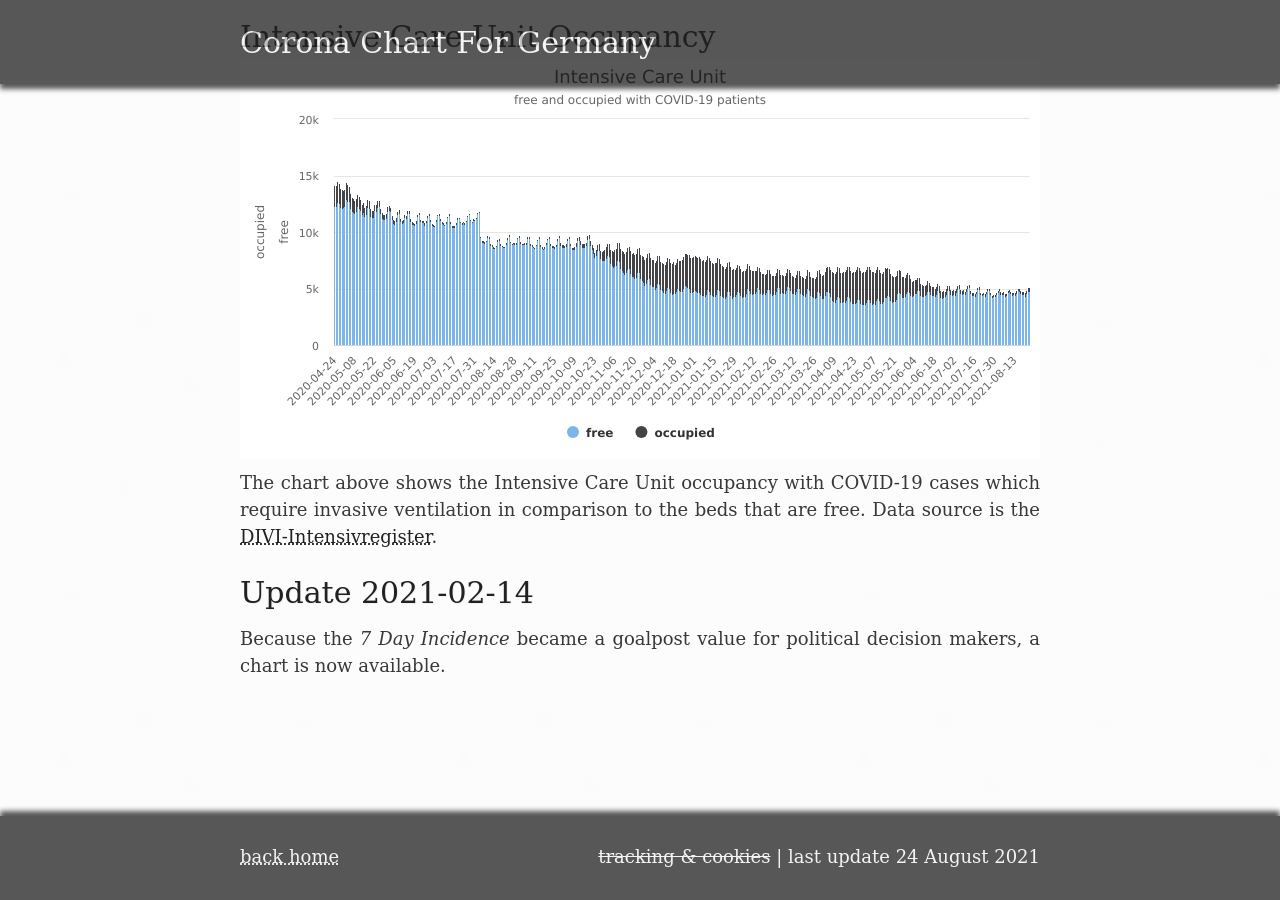
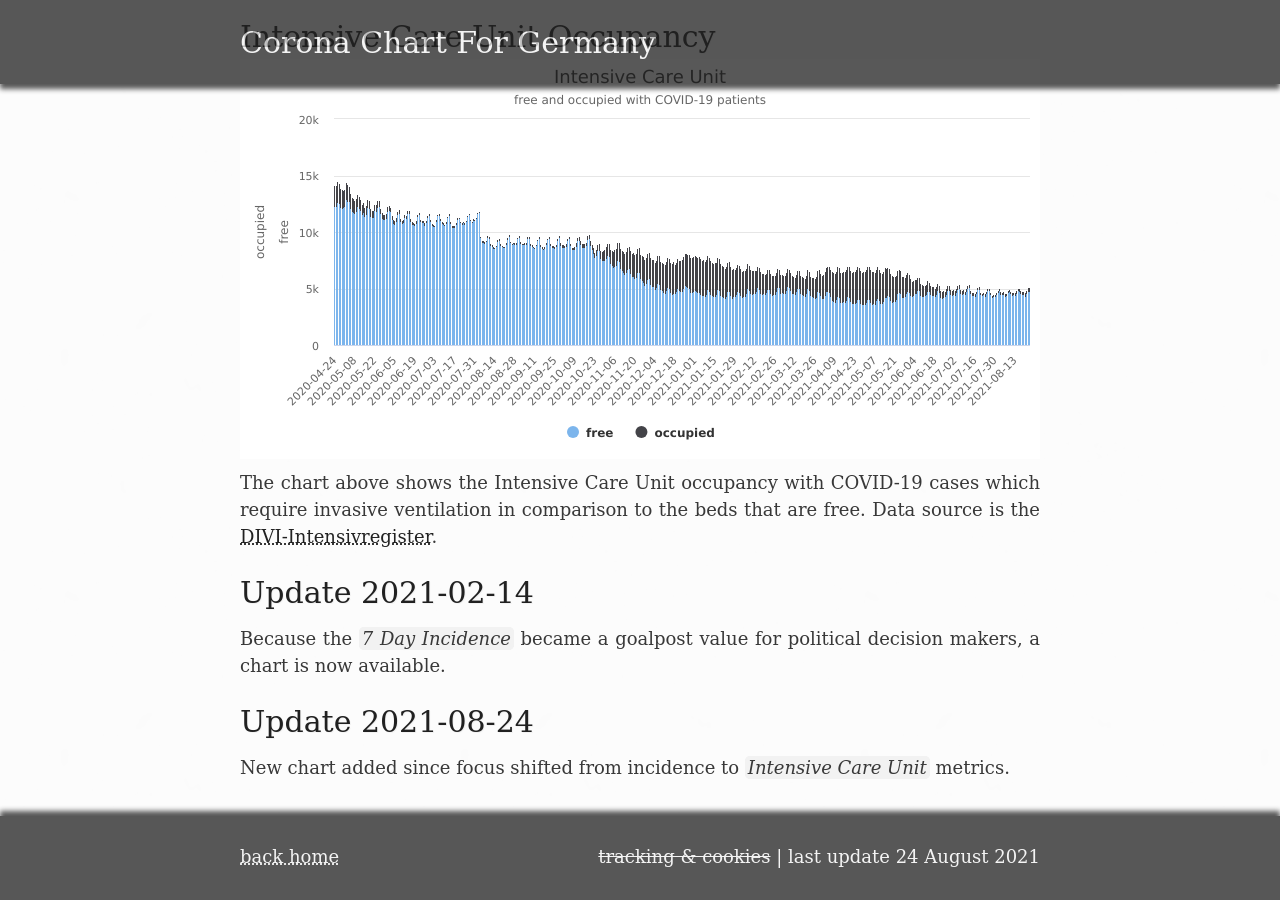
Before and after one commit to ZackDev/zackdev.github.io, a Jekyll site: the page built from _posts/2020-03-24-corona-chart-for-germany.md, in a window 1280 px wide and 900 px high, scrolled down 2521 px. Built offline with Jekyll 4.4.1, drawn with Linux system fonts in a browser that asks for light colours.

Commit message:
updated content

```diff
--- a/_posts/2020-03-24-corona-chart-for-germany.md
+++ b/_posts/2020-03-24-corona-chart-for-germany.md
@@ -45,6 +45,9 @@ The chart above shows the Intensive Care Unit occupancy with COVID-19 cases whic
 [4]: <https://www.intensivregister.de> "DIVI-Intensivregister"
 
 # Update 2021-02-14
-Because the *7 Day Incidence* became a goalpost value for political decision makers, a chart is now available.
+Because the `7 Day Incidence` became a goalpost value for political decision makers, a chart is now available.
+
+# Update 2021-08-24
+New chart added since focus shifted from incidence to `Intensive Care Unit` metrics.
 
 {% include javascript.html src="/assets/js/corona.js" %}
```
